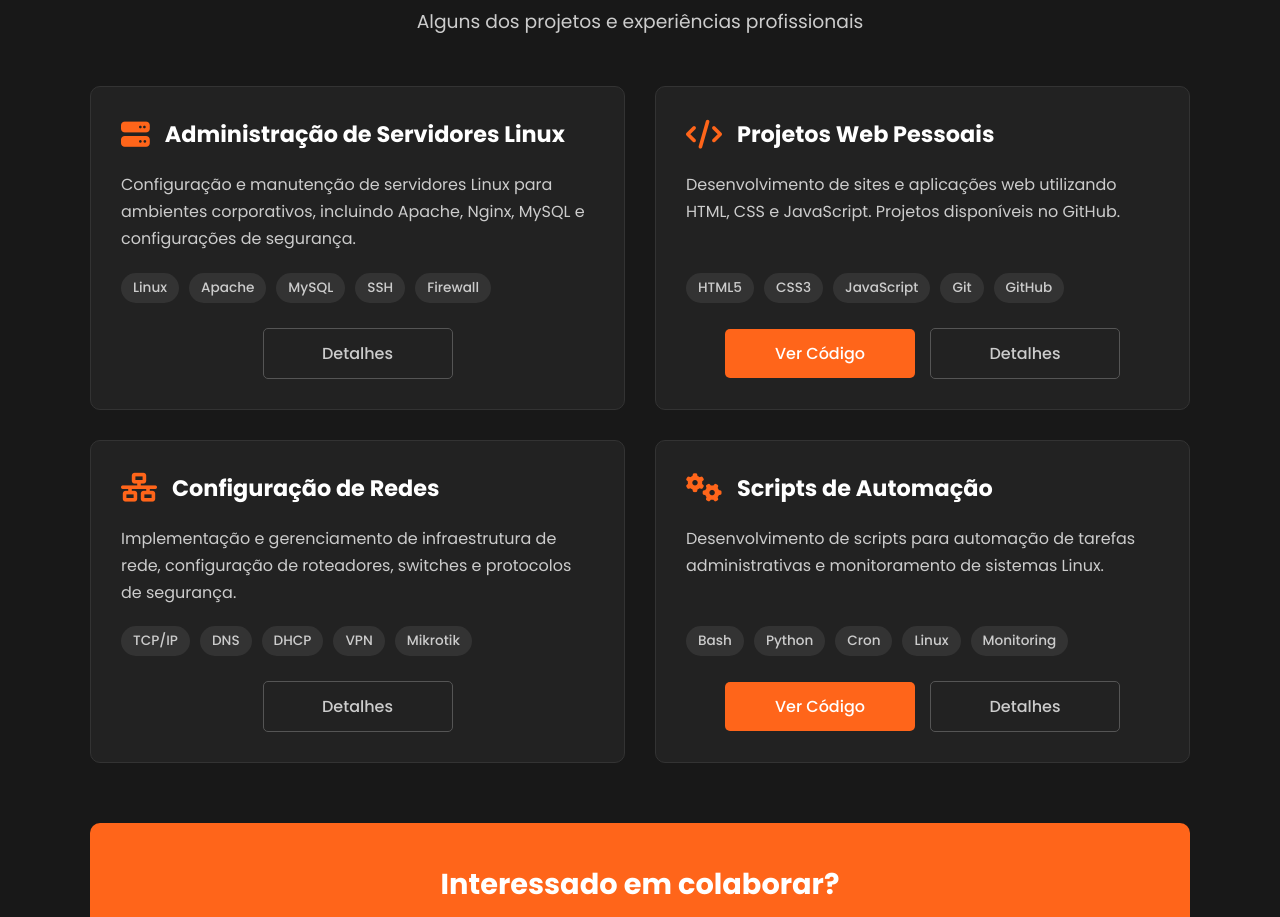
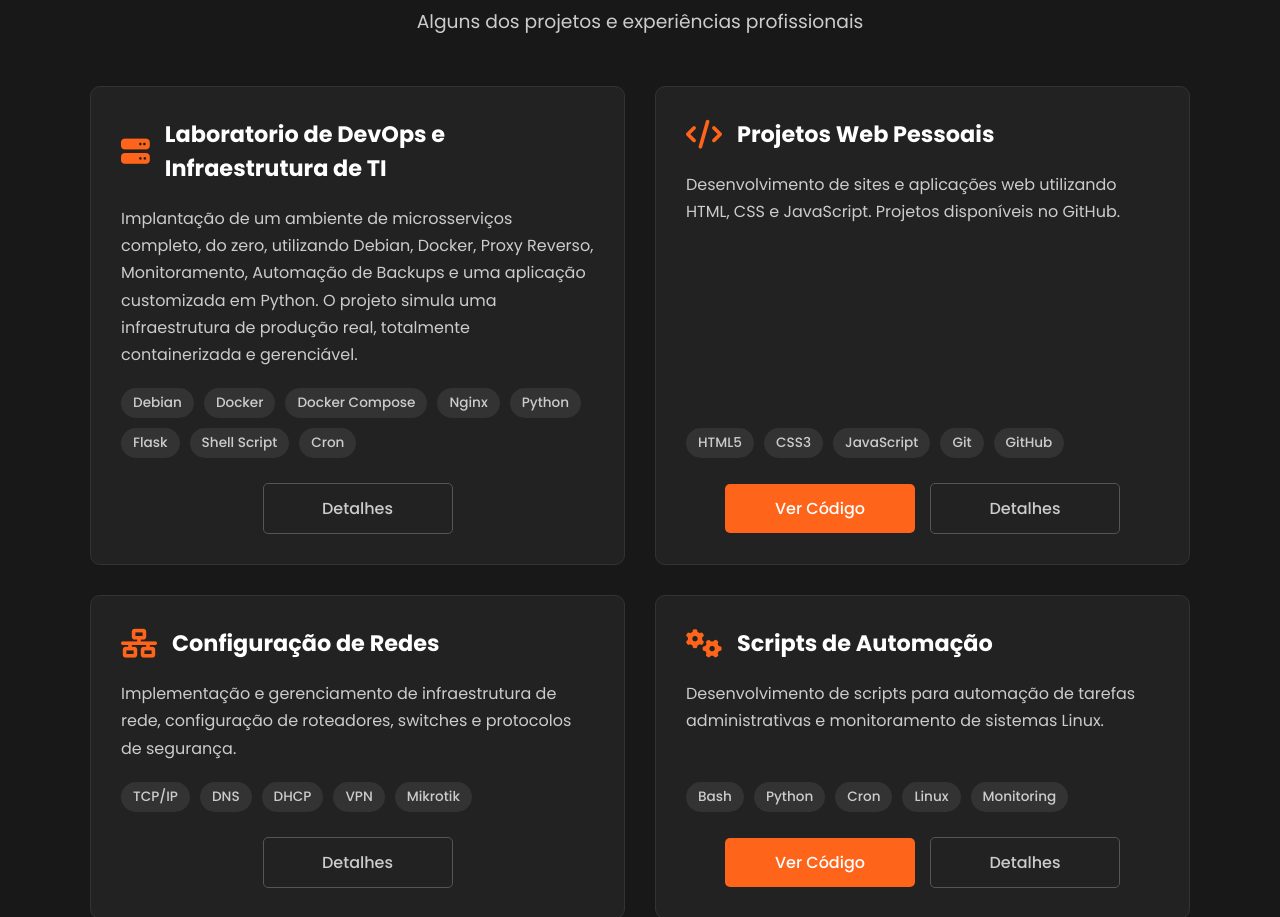
Before and after one commit to IsmaelSidney/ismael-barroso-portifolio, a plain HTML site: page index.html in a window 1280 px wide. Shown: the part 3799-4716 px from the top of the page. Drawn offline with Linux system fonts and the light colour scheme.

Commit message:
upload projeto infra

```diff
--- a/index.html
+++ b/index.html
@@ -211,19 +211,25 @@
                     <div class="project-card">
                         <div class="card-header">
                             <i class="fas fa-server"></i>
-                            <h4>Administração de Servidores Linux</h4>
+                            <h4>Laboratorio de DevOps e Infraestrutura de TI</h4>
                         </div>
-                        <p>Configuração e manutenção de servidores Linux para ambientes corporativos, incluindo Apache,
-                            Nginx, MySQL e configurações de segurança.</p>
+                        <p>Implantação de um ambiente de microsserviços completo, do zero, utilizando Debian, Docker,
+                            Proxy Reverso, Monitoramento, Automação de Backups e uma aplicação customizada em Python. O
+                            projeto simula uma infraestrutura de produção real, totalmente containerizada e gerenciável.
+                        </p>
                         <div class="tech-pills">
-                            <span>Linux</span>
-                            <span>Apache</span>
-                            <span>MySQL</span>
-                            <span>SSH</span>
-                            <span>Firewall</span>
+                            <span>Debian</span>
+                            <span>Docker</span>
+                            <span>Docker Compose</span>
+                            <span>Nginx</span>
+                            <span>Python</span>
+                            <span>Flask</span>
+                            <span>Shell Script</span>
+                            <span>Cron</span>
                         </div>
                         <div class="card-footer">
-                            <a href="#" class="btn-secondary">Detalhes</a>
+                            <a href="https://github.com/IsmaelSidney/laboratorio_infra_ti/blob/main/README.md"
+                                target="_blank" rel="noopener noreferrer" class="btn-secondary">Detalhes</a>
                         </div>
                     </div>
 
```
